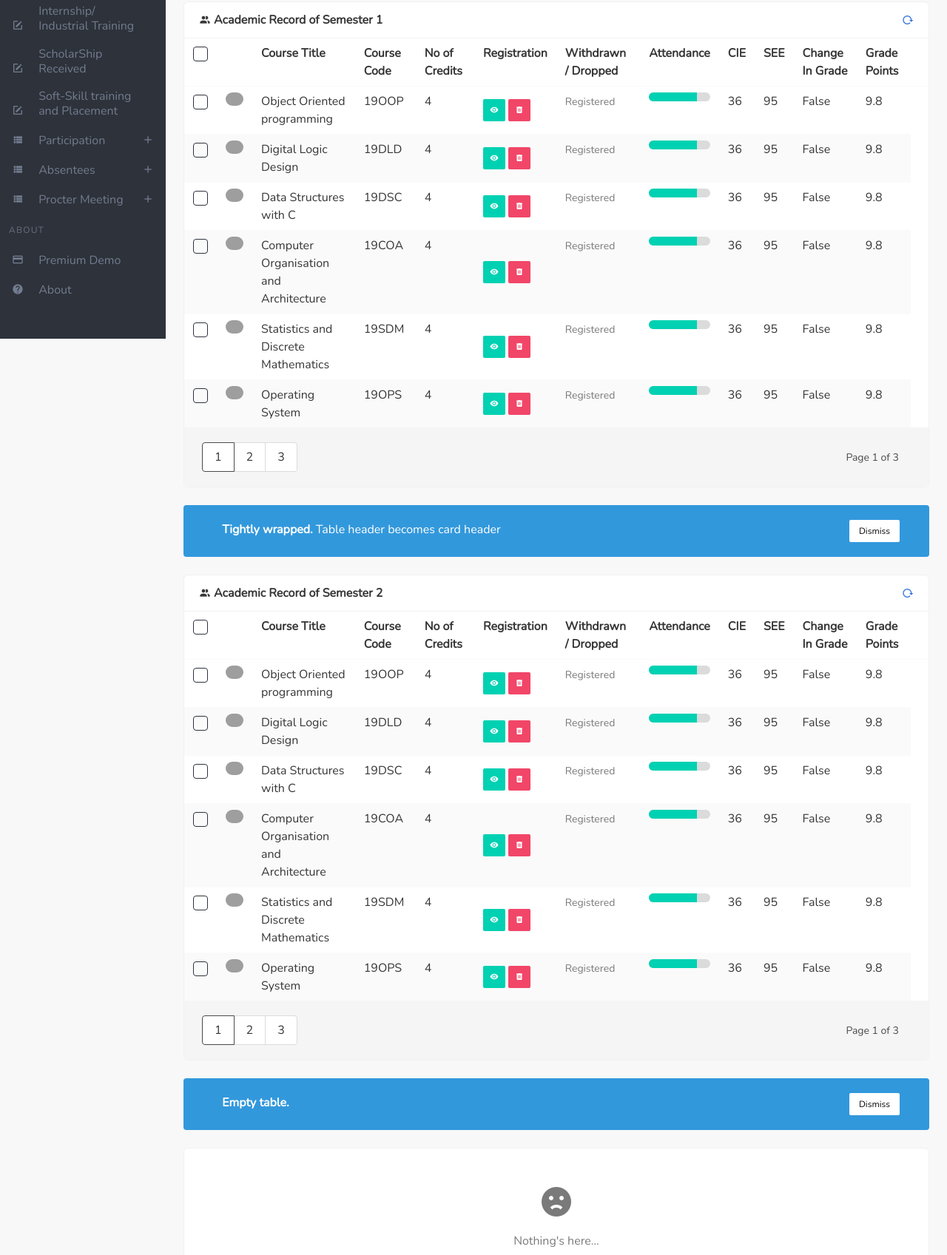
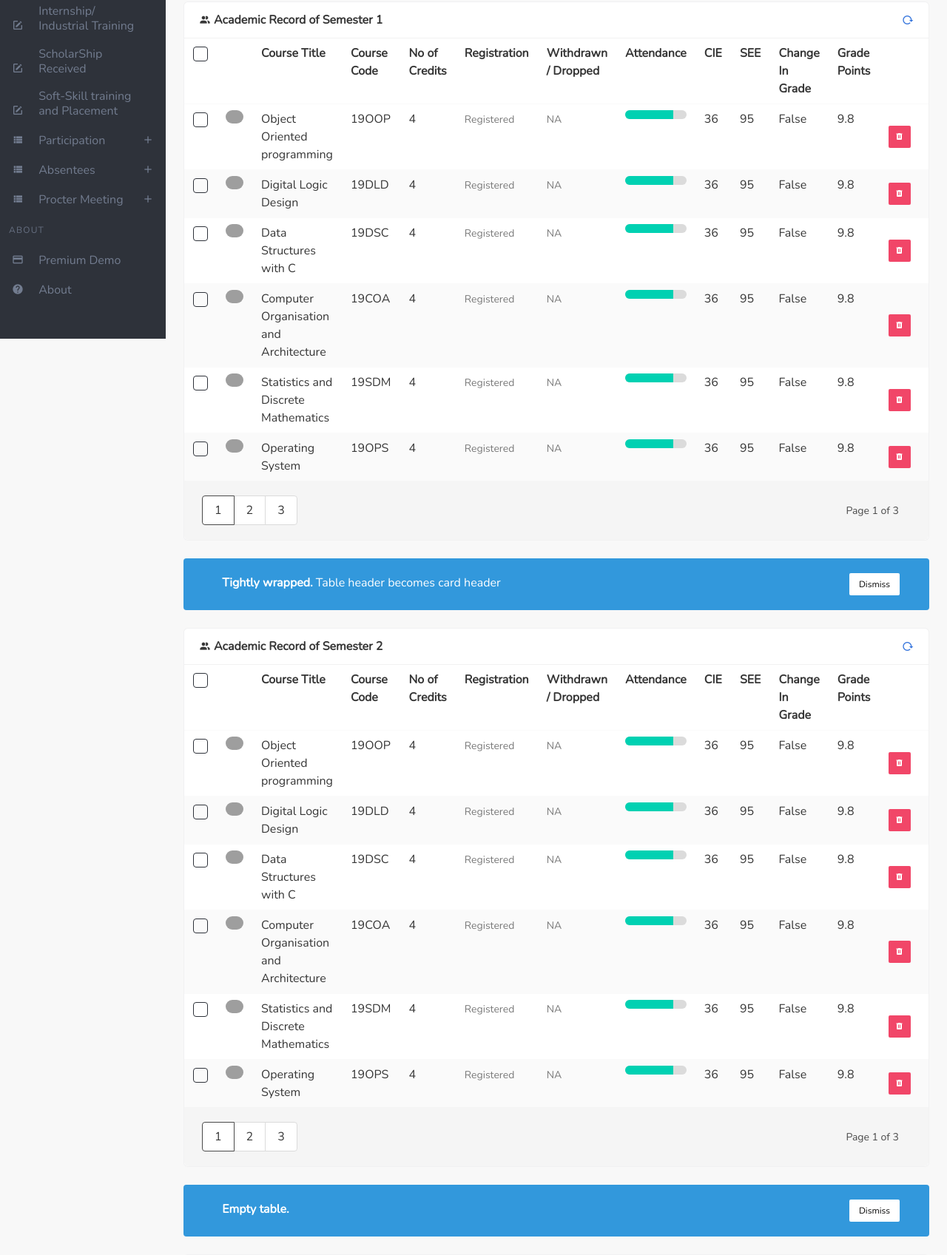
Before and after one commit to Apos-dot-net/WAD_project_Procter, a website: page demo/tables.html in a window 1280 px wide. Shown: the part 342-2039 px from the top of the page at 74% size. Drawn offline with nearby package versions, Linux system fonts and the light colour scheme; grey boxes are pictures that could not be loaded; some icons are missing.

Commit message:
minor adjustments(2)

```diff
--- a/demo/tables.html
+++ b/demo/tables.html
@@ -347,16 +347,11 @@
                 <td data-label="Name">Object Oriented programming</td>
                 <td data-label="Company">19OOP</td>
                 <td data-label="City">4</td>
-                <td data-label="Progress" class="is-progress-cell">
-                  <button class="button is-small is-primary" type="button">
-                    <span class="icon"><i class="mdi mdi-eye"></i></span>
-                  </button>
-                  <button class="button is-small is-danger jb-modal" data-target="sample-modal" type="button">
-                    <span class="icon"><i class="mdi mdi-trash-can"></i></span>
-                  </button>
+                <td data-label="Created">
+                  <small class="has-text-grey is-abbr-like" title="Oct 25, 2020">Registered</small>
                 </td>
                 <td data-label="Created">
-                  <small class="has-text-grey is-abbr-like" title="Oct 25, 2020">Registered</small>
+                  <small class="has-text-grey is-abbr-like" title="Oct 25, 2020">NA</small>
                 </td>
                 <td class="is-actions-cell">
                   <div class="buttons is-right">
@@ -367,6 +362,11 @@
                 <td data-label="SEE">95</td>
                 <td data-label="Change In Grade">False</td>
                 <td data-label="GP">9.8</td>
+                <td data-label="Progress" class="is-progress-cell">
+                  <button class="button is-small is-danger jb-modal" data-target="sample-modal" type="button">
+                    <span class="icon"><i class="mdi mdi-trash-can"></i></span>
+                  </button>
+                </td>
               </tr>
               <tr>
                 <td class="is-checkbox-cell">
@@ -383,16 +383,11 @@
                 <td data-label="Name">Digital Logic Design</td>
                 <td data-label="Company">19DLD</td>
                 <td data-label="City">4</td>
-                <td data-label="Progress" class="is-progress-cell">
-                  <button class="button is-small is-primary" type="button">
-                    <span class="icon"><i class="mdi mdi-eye"></i></span>
-                  </button>
-                  <button class="button is-small is-danger jb-modal" data-target="sample-modal" type="button">
-                    <span class="icon"><i class="mdi mdi-trash-can"></i></span>
-                  </button>
+                <td data-label="Created">
+                  <small class="has-text-grey is-abbr-like" title="Oct 25, 2020">Registered</small>
                 </td>
                 <td data-label="Created">
-                  <small class="has-text-grey is-abbr-like" title="Oct 25, 2020">Registered</small>
+                  <small class="has-text-grey is-abbr-like" title="Oct 25, 2020">NA</small>
                 </td>
                 <td class="is-actions-cell">
                   <div class="buttons is-right">
@@ -403,6 +398,11 @@
                 <td data-label="SEE">95</td>
                 <td data-label="Change In Grade">False</td>
                 <td data-label="GP">9.8</td>
+                <td data-label="Progress" class="is-progress-cell">
+                  <button class="button is-small is-danger jb-modal" data-target="sample-modal" type="button">
+                    <span class="icon"><i class="mdi mdi-trash-can"></i></span>
+                  </button>
+                </td>
               </tr>
               <tr>
                 <td class="is-checkbox-cell">
@@ -419,16 +419,11 @@
                 <td data-label="Name">Data Structures with C</td>
                 <td data-label="Company">19DSC</td>
                 <td data-label="City">4</td>
-                <td data-label="Progress" class="is-progress-cell">
-                  <button class="button is-small is-primary" type="button">
-                    <span class="icon"><i class="mdi mdi-eye"></i></span>
-                  </button>
-                  <button class="button is-small is-danger jb-modal" data-target="sample-modal" type="button">
-                    <span class="icon"><i class="mdi mdi-trash-can"></i></span>
-                  </button>
+                <td data-label="Created">
+                  <small class="has-text-grey is-abbr-like" title="Oct 25, 2020">Registered</small>
                 </td>
                 <td data-label="Created">
-                  <small class="has-text-grey is-abbr-like" title="Oct 25, 2020">Registered</small>
+                  <small class="has-text-grey is-abbr-like" title="Oct 25, 2020">NA</small>
                 </td>
                 <td class="is-actions-cell">
                   <div class="buttons is-right">
@@ -439,6 +434,11 @@
                 <td data-label="SEE">95</td>
                 <td data-label="Change In Grade">False</td>
                 <td data-label="GP">9.8</td>
+                <td data-label="Progress" class="is-progress-cell">
+                  <button class="button is-small is-danger jb-modal" data-target="sample-modal" type="button">
+                    <span class="icon"><i class="mdi mdi-trash-can"></i></span>
+                  </button>
+                </td>
               </tr>
               <tr>
                 <td class="is-checkbox-cell">
@@ -455,16 +455,11 @@
                 <td data-label="Name">Computer Organisation and Architecture</td>
                 <td data-label="Company">19COA</td>
                 <td data-label="City">4</td>
-                <td data-label="Progress" class="is-progress-cell">
-                  <button class="button is-small is-primary" type="button">
-                    <span class="icon"><i class="mdi mdi-eye"></i></span>
-                  </button>
-                  <button class="button is-small is-danger jb-modal" data-target="sample-modal" type="button">
-                    <span class="icon"><i class="mdi mdi-trash-can"></i></span>
-                  </button>
+                <td data-label="Created">
+                  <small class="has-text-grey is-abbr-like" title="Oct 25, 2020">Registered</small>
                 </td>
                 <td data-label="Created">
-                  <small class="has-text-grey is-abbr-like" title="Oct 25, 2020">Registered</small>
+                  <small class="has-text-grey is-abbr-like" title="Oct 25, 2020">NA</small>
                 </td>
                 <td class="is-actions-cell">
                   <div class="buttons is-right">
@@ -475,6 +470,11 @@
                 <td data-label="SEE">95</td>
                 <td data-label="Change In Grade">False</td>
                 <td data-label="GP">9.8</td>
+                <td data-label="Progress" class="is-progress-cell">
+                  <button class="button is-small is-danger jb-modal" data-target="sample-modal" type="button">
+                    <span class="icon"><i class="mdi mdi-trash-can"></i></span>
+                  </button>
+                </td>
               </tr>
               <tr>
                 <td class="is-checkbox-cell">
@@ -491,16 +491,11 @@
                 <td data-label="Name">Statistics and Discrete Mathematics</td>
                 <td data-label="Company">19SDM</td>
                 <td data-label="City">4</td>
-                <td data-label="Progress" class="is-progress-cell">
-                  <button class="button is-small is-primary" type="button">
-                    <span class="icon"><i class="mdi mdi-eye"></i></span>
-                  </button>
-                  <button class="button is-small is-danger jb-modal" data-target="sample-modal" type="button">
-                    <span class="icon"><i class="mdi mdi-trash-can"></i></span>
-                  </button>
+                <td data-label="Created">
+                  <small class="has-text-grey is-abbr-like" title="Oct 25, 2020">Registered</small>
                 </td>
                 <td data-label="Created">
-                  <small class="has-text-grey is-abbr-like" title="Oct 25, 2020">Registered</small>
+                  <small class="has-text-grey is-abbr-like" title="Oct 25, 2020">NA</small>
                 </td>
                 <td class="is-actions-cell">
                   <div class="buttons is-right">
@@ -511,6 +506,11 @@
                 <td data-label="SEE">95</td>
                 <td data-label="Change In Grade">False</td>
                 <td data-label="GP">9.8</td>
+                <td data-label="Progress" class="is-progress-cell">
+                  <button class="button is-small is-danger jb-modal" data-target="sample-modal" type="button">
+                    <span class="icon"><i class="mdi mdi-trash-can"></i></span>
+                  </button>
+                </td>
               </tr>
               <tr>
                 <td class="is-checkbox-cell">
@@ -527,16 +527,11 @@
                 <td data-label="Name">Operating System</td>
                 <td data-label="Company">19OPS</td>
                 <td data-label="City">4</td>
-                <td data-label="Progress" class="is-progress-cell">
-                  <button class="button is-small is-primary" type="button">
-                    <span class="icon"><i class="mdi mdi-eye"></i></span>
-                  </button>
-                  <button class="button is-small is-danger jb-modal" data-target="sample-modal" type="button">
-                    <span class="icon"><i class="mdi mdi-trash-can"></i></span>
-                  </button>
+                <td data-label="Created">
+                  <small class="has-text-grey is-abbr-like" title="Oct 25, 2020">Registered</small>
                 </td>
                 <td data-label="Created">
-                  <small class="has-text-grey is-abbr-like" title="Oct 25, 2020">Registered</small>
+                  <small class="has-text-grey is-abbr-like" title="Oct 25, 2020">NA</small>
                 </td>
                 <td class="is-actions-cell">
                   <div class="buttons is-right">
@@ -547,6 +542,11 @@
                 <td data-label="SEE">95</td>
                 <td data-label="Change In Grade">False</td>
                 <td data-label="GP">9.8</td>
+                <td data-label="Progress" class="is-progress-cell">
+                  <button class="button is-small is-danger jb-modal" data-target="sample-modal" type="button">
+                    <span class="icon"><i class="mdi mdi-trash-can"></i></span>
+                  </button>
+                </td>
               </tr>
               <!--
               <tr>
@@ -771,16 +771,11 @@
                 <td data-label="Name">Object Oriented programming</td>
                 <td data-label="Company">19OOP</td>
                 <td data-label="City">4</td>
-                <td data-label="Progress" class="is-progress-cell">
-                  <button class="button is-small is-primary" type="button">
-                    <span class="icon"><i class="mdi mdi-eye"></i></span>
-                  </button>
-                  <button class="button is-small is-danger jb-modal" data-target="sample-modal" type="button">
-                    <span class="icon"><i class="mdi mdi-trash-can"></i></span>
-                  </button>
+                <td data-label="Created">
+                  <small class="has-text-grey is-abbr-like" title="Oct 25, 2020">Registered</small>
                 </td>
                 <td data-label="Created">
-                  <small class="has-text-grey is-abbr-like" title="Oct 25, 2020">Registered</small>
+                  <small class="has-text-grey is-abbr-like" title="Oct 25, 2020">NA</small>
                 </td>
                 <td class="is-actions-cell">
                   <div class="buttons is-right">
@@ -791,6 +786,11 @@
                 <td data-label="SEE">95</td>
                 <td data-label="Change In Grade">False</td>
                 <td data-label="GP">9.8</td>
+                <td data-label="Progress" class="is-progress-cell">
+                  <button class="button is-small is-danger jb-modal" data-target="sample-modal" type="button">
+                    <span class="icon"><i class="mdi mdi-trash-can"></i></span>
+                  </button>
+                </td>
               </tr>
               <tr>
                 <td class="is-checkbox-cell">
@@ -807,16 +807,11 @@
                 <td data-label="Name">Digital Logic Design</td>
                 <td data-label="Company">19DLD</td>
                 <td data-label="City">4</td>
-                <td data-label="Progress" class="is-progress-cell">
-                  <button class="button is-small is-primary" type="button">
-                    <span class="icon"><i class="mdi mdi-eye"></i></span>
-                  </button>
-                  <button class="button is-small is-danger jb-modal" data-target="sample-modal" type="button">
-                    <span class="icon"><i class="mdi mdi-trash-can"></i></span>
-                  </button>
+                <td data-label="Created">
+                  <small class="has-text-grey is-abbr-like" title="Oct 25, 2020">Registered</small>
                 </td>
                 <td data-label="Created">
-                  <small class="has-text-grey is-abbr-like" title="Oct 25, 2020">Registered</small>
+                  <small class="has-text-grey is-abbr-like" title="Oct 25, 2020">NA</small>
                 </td>
                 <td class="is-actions-cell">
                   <div class="buttons is-right">
@@ -827,6 +822,11 @@
                 <td data-label="SEE">95</td>
                 <td data-label="Change In Grade">False</td>
                 <td data-label="GP">9.8</td>
+                <td data-label="Progress" class="is-progress-cell">
+                  <button class="button is-small is-danger jb-modal" data-target="sample-modal" type="button">
+                    <span class="icon"><i class="mdi mdi-trash-can"></i></span>
+                  </button>
+                </td>
               </tr>
               <tr>
                 <td class="is-checkbox-cell">
@@ -843,16 +843,11 @@
                 <td data-label="Name">Data Structures with C</td>
                 <td data-label="Company">19DSC</td>
                 <td data-label="City">4</td>
-                <td data-label="Progress" class="is-progress-cell">
-                  <button class="button is-small is-primary" type="button">
-                    <span class="icon"><i class="mdi mdi-eye"></i></span>
-                  </button>
-                  <button class="button is-small is-danger jb-modal" data-target="sample-modal" type="button">
-                    <span class="icon"><i class="mdi mdi-trash-can"></i></span>
-                  </button>
+                <td data-label="Created">
+                  <small class="has-text-grey is-abbr-like" title="Oct 25, 2020">Registered</small>
                 </td>
                 <td data-label="Created">
-                  <small class="has-text-grey is-abbr-like" title="Oct 25, 2020">Registered</small>
+                  <small class="has-text-grey is-abbr-like" title="Oct 25, 2020">NA</small>
                 </td>
                 <td class="is-actions-cell">
                   <div class="buttons is-right">
@@ -863,6 +858,11 @@
                 <td data-label="SEE">95</td>
                 <td data-label="Change In Grade">False</td>
                 <td data-label="GP">9.8</td>
+                <td data-label="Progress" class="is-progress-cell">
+                  <button class="button is-small is-danger jb-modal" data-target="sample-modal" type="button">
+                    <span class="icon"><i class="mdi mdi-trash-can"></i></span>
+                  </button>
+                </td>
               </tr>
               <tr>
                 <td class="is-checkbox-cell">
@@ -879,16 +879,11 @@
                 <td data-label="Name">Computer Organisation and Architecture</td>
                 <td data-label="Company">19COA</td>
                 <td data-label="City">4</td>
-                <td data-label="Progress" class="is-progress-cell">
-                  <button class="button is-small is-primary" type="button">
-                    <span class="icon"><i class="mdi mdi-eye"></i></span>
-                  </button>
-                  <button class="button is-small is-danger jb-modal" data-target="sample-modal" type="button">
-                    <span class="icon"><i class="mdi mdi-trash-can"></i></span>
-                  </button>
+                <td data-label="Created">
+                  <small class="has-text-grey is-abbr-like" title="Oct 25, 2020">Registered</small>
                 </td>
                 <td data-label="Created">
-                  <small class="has-text-grey is-abbr-like" title="Oct 25, 2020">Registered</small>
+                  <small class="has-text-grey is-abbr-like" title="Oct 25, 2020">NA</small>
                 </td>
                 <td class="is-actions-cell">
                   <div class="buttons is-right">
@@ -899,6 +894,11 @@
                 <td data-label="SEE">95</td>
                 <td data-label="Change In Grade">False</td>
                 <td data-label="GP">9.8</td>
+                <td data-label="Progress" class="is-progress-cell">
+                  <button class="button is-small is-danger jb-modal" data-target="sample-modal" type="button">
+                    <span class="icon"><i class="mdi mdi-trash-can"></i></span>
+                  </button>
+                </td>
               </tr>
               <tr>
                 <td class="is-checkbox-cell">
@@ -915,16 +915,11 @@
                 <td data-label="Name">Statistics and Discrete Mathematics</td>
                 <td data-label="Company">19SDM</td>
                 <td data-label="City">4</td>
-                <td data-label="Progress" class="is-progress-cell">
-                  <button class="button is-small is-primary" type="button">
-                    <span class="icon"><i class="mdi mdi-eye"></i></span>
-                  </button>
-                  <button class="button is-small is-danger jb-modal" data-target="sample-modal" type="button">
-                    <span class="icon"><i class="mdi mdi-trash-can"></i></span>
-                  </button>
+                <td data-label="Created">
+                  <small class="has-text-grey is-abbr-like" title="Oct 25, 2020">Registered</small>
                 </td>
                 <td data-label="Created">
-                  <small class="has-text-grey is-abbr-like" title="Oct 25, 2020">Registered</small>
+                  <small class="has-text-grey is-abbr-like" title="Oct 25, 2020">NA</small>
                 </td>
                 <td class="is-actions-cell">
                   <div class="buttons is-right">
@@ -935,6 +930,11 @@
                 <td data-label="SEE">95</td>
                 <td data-label="Change In Grade">False</td>
                 <td data-label="GP">9.8</td>
+                <td data-label="Progress" class="is-progress-cell">
+                  <button class="button is-small is-danger jb-modal" data-target="sample-modal" type="button">
+                    <span class="icon"><i class="mdi mdi-trash-can"></i></span>
+                  </button>
+                </td>
               </tr>
               <tr>
                 <td class="is-checkbox-cell">
@@ -951,16 +951,11 @@
                 <td data-label="Name">Operating System</td>
                 <td data-label="Company">19OPS</td>
                 <td data-label="City">4</td>
-                <td data-label="Progress" class="is-progress-cell">
-                  <button class="button is-small is-primary" type="button">
-                    <span class="icon"><i class="mdi mdi-eye"></i></span>
-                  </button>
-                  <button class="button is-small is-danger jb-modal" data-target="sample-modal" type="button">
-                    <span class="icon"><i class="mdi mdi-trash-can"></i></span>
-                  </button>
+                <td data-label="Created">
+                  <small class="has-text-grey is-abbr-like" title="Oct 25, 2020">Registered</small>
                 </td>
                 <td data-label="Created">
-                  <small class="has-text-grey is-abbr-like" title="Oct 25, 2020">Registered</small>
+                  <small class="has-text-grey is-abbr-like" title="Oct 25, 2020">NA</small>
                 </td>
                 <td class="is-actions-cell">
                   <div class="buttons is-right">
@@ -971,6 +966,11 @@
                 <td data-label="SEE">95</td>
                 <td data-label="Change In Grade">False</td>
                 <td data-label="GP">9.8</td>
+                <td data-label="Progress" class="is-progress-cell">
+                  <button class="button is-small is-danger jb-modal" data-target="sample-modal" type="button">
+                    <span class="icon"><i class="mdi mdi-trash-can"></i></span>
+                  </button>
+                </td>
               </tr>
               <!--
               <tr>
```
Also changed, not shown: demo/index.html (+48 -48 lines).
